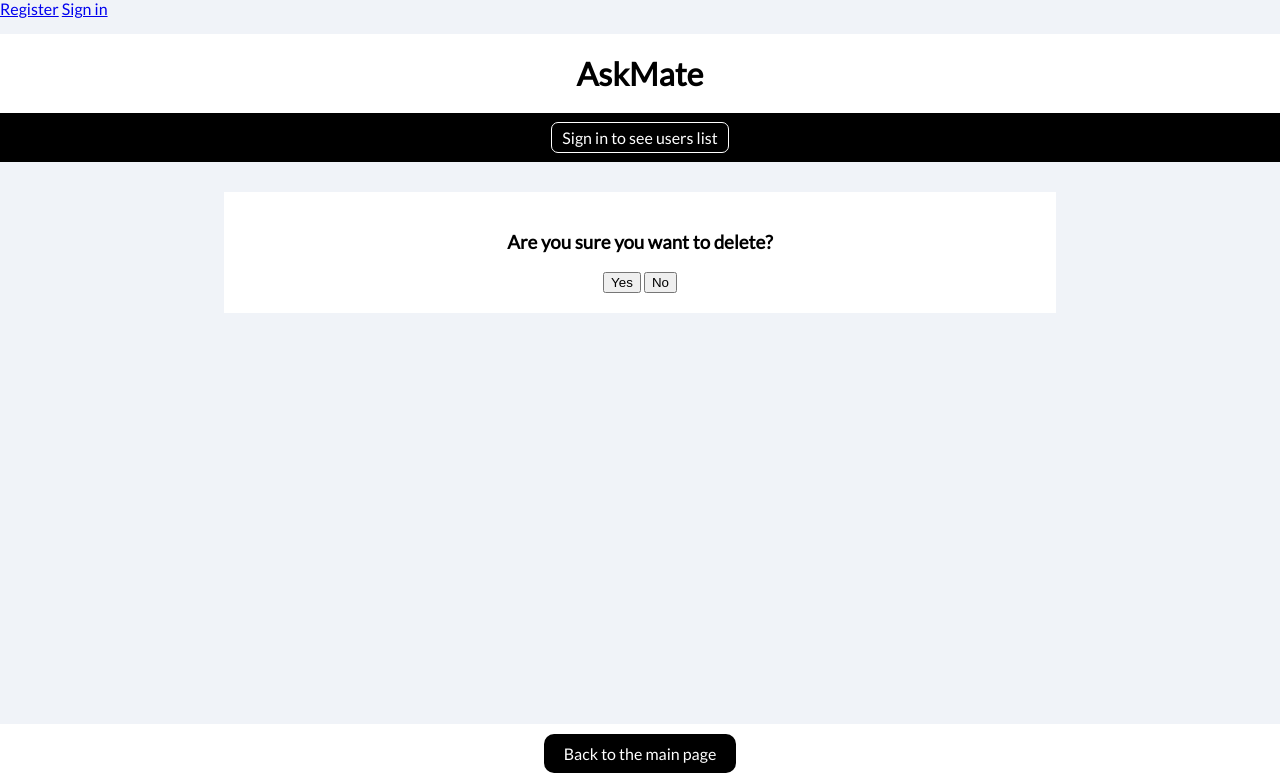
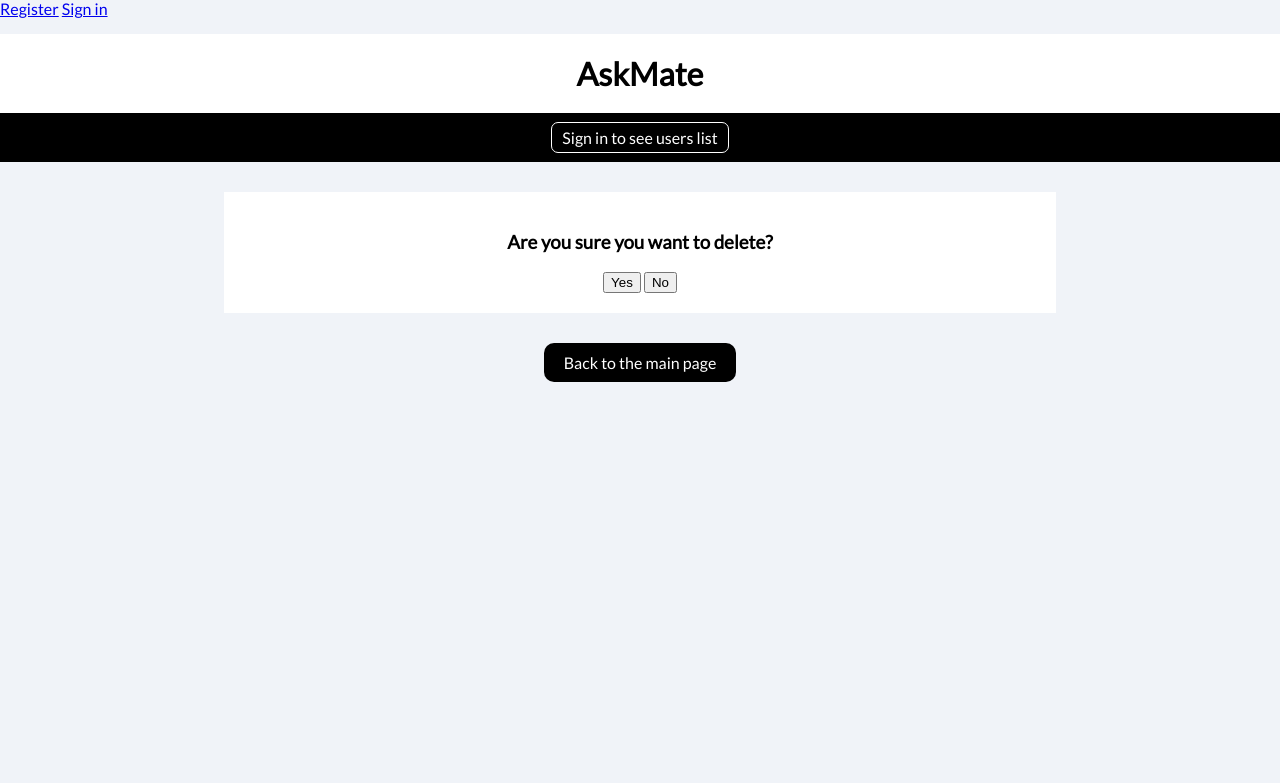
Before and after one commit to MGawronskiCode/Ask_Mate, a Flask app: page /question/1/delete in a window 1280 px wide. Shown: the part 17-800 px from the top of the page. Run offline with Flask 2, Linux system fonts and the light colour scheme; parts of the project's set-up code (start-up, migrations or seed data) failed here and were passed over; some libraries are stand-ins or nearby versions.

Commit message:
footer adjusted

```diff
--- a/static/styles/stylesheet.css
+++ b/static/styles/stylesheet.css
@@ -5,7 +5,6 @@ body {
     font-family: 'Lato', sans-serif;
     margin: 0px;
     padding: 0px;
-    margin-bottom: 100px;
 }
 .highlight {
   background-color: yellow;
@@ -42,7 +41,7 @@ h1 {
     font-weight: bold;
     margin-bottom: 10px;
 }
-input[type="search" i] {
+input[type="search"] {
     appearance: auto;
     box-sizing: border-box;
     padding: 10px;
@@ -76,13 +75,13 @@ input[type="search" i] {
     padding: 13px;
     font-size: 15px;
 }
-#footer{
-    background:#ffffff;
-    width:100%;
-    position:fixed;
-    left:0;
-    bottom:0;
-}
+/*#footer{*/
+/*    background:#ffffff;*/
+/*    width:100%;*/
+/*    position:fixed;*/
+/*    left:0;*/
+/*    bottom:0;*/
+/*}*/
 .simple_button{
     display: inline-block;
     margin: 30px 5px;
@@ -102,6 +101,8 @@ input[type="search" i] {
     text-decoration: none;
     border-radius: 10px;
     /*text-align:center;*/
+    margin-top: 30px;
+    margin-bottom: 20px;
 }
 
 h2{
```
Also changed, not shown: templates/index.html (line endings or trailing spaces).
